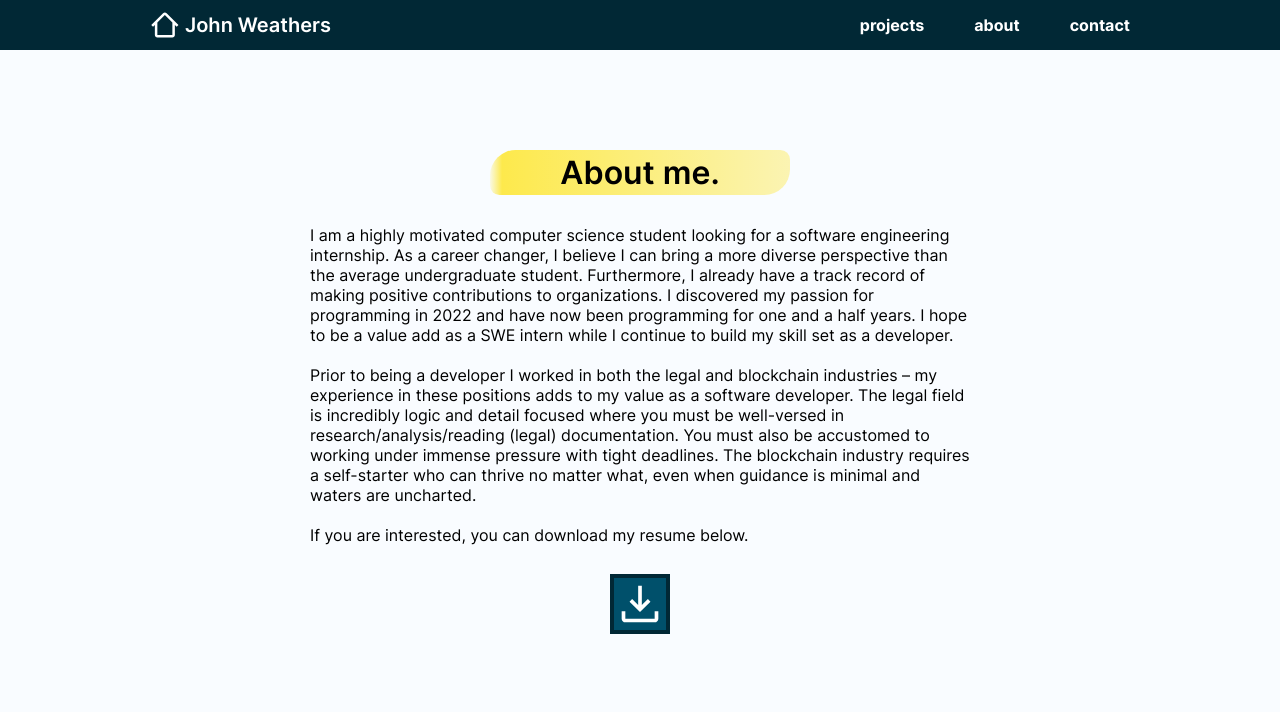
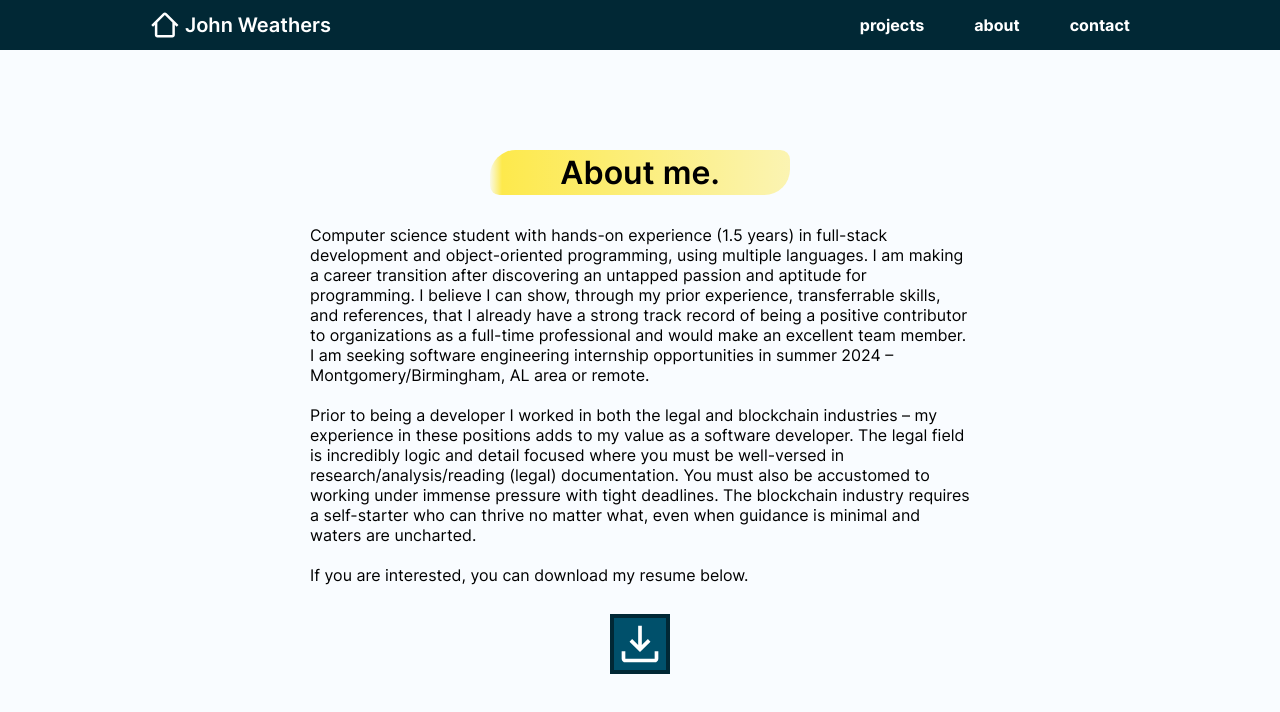
Before and after one commit to john-weathers/portfolio, a React (Vite) app: page /about in a window 1280 px wide. Shown: the top 712 px of the page. Built offline with nearby package versions, Linux system fonts and the light colour scheme.

Commit message:
Update text

```diff
--- a/src/pages/About.jsx
+++ b/src/pages/About.jsx
@@ -11,11 +11,12 @@ const About = () => {
           <h1 className='highlight'>About me.</h1>
           <div className='sub-container'>
             <p>
-              I am a highly motivated computer science student looking for a software engineering internship. As a career changer,
-              I believe I can bring a more diverse perspective than the average undergraduate student.
-              Furthermore, I already have a track record of making positive contributions to organizations.
-              I discovered my passion for programming in 2022 and have now been programming for one and a half years.
-              I hope to be a value add as a SWE intern while I continue to build my skill set as a developer.
+              Computer science student with hands-on experience (1.5 years) in full-stack development and object-oriented programming,
+              using multiple languages. I am making a career transition after discovering an untapped passion and aptitude for
+              programming. I believe I can show, through my prior experience, transferrable skills, and references, that I already have a
+              strong track record of being a positive contributor to organizations as a full-time professional and would make an excellent
+              team member. I am seeking software engineering internship opportunities in summer 2024 – Montgomery/Birmingham, AL
+              area or remote.
             </p>
             <p>
               Prior to being a developer I worked in both the legal and blockchain industries – my experience in these positions adds to my value as a software developer.
```
